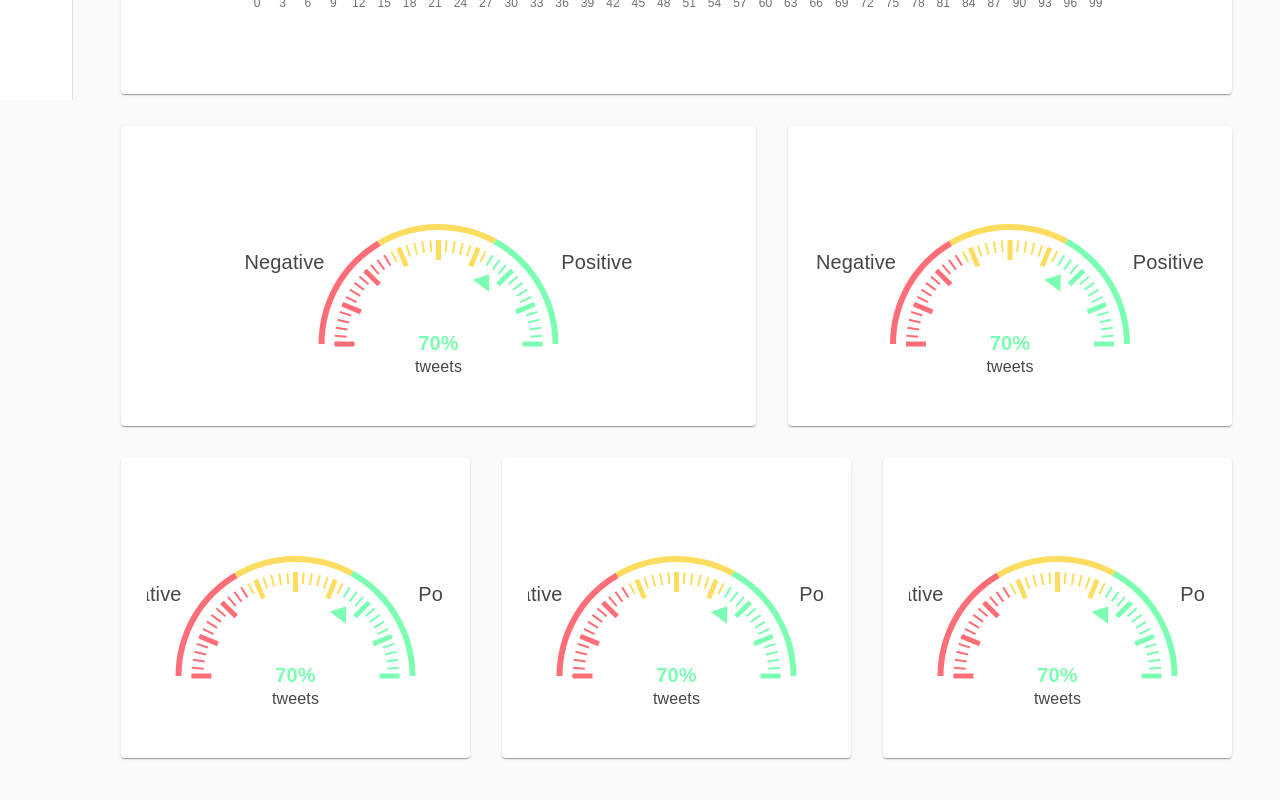
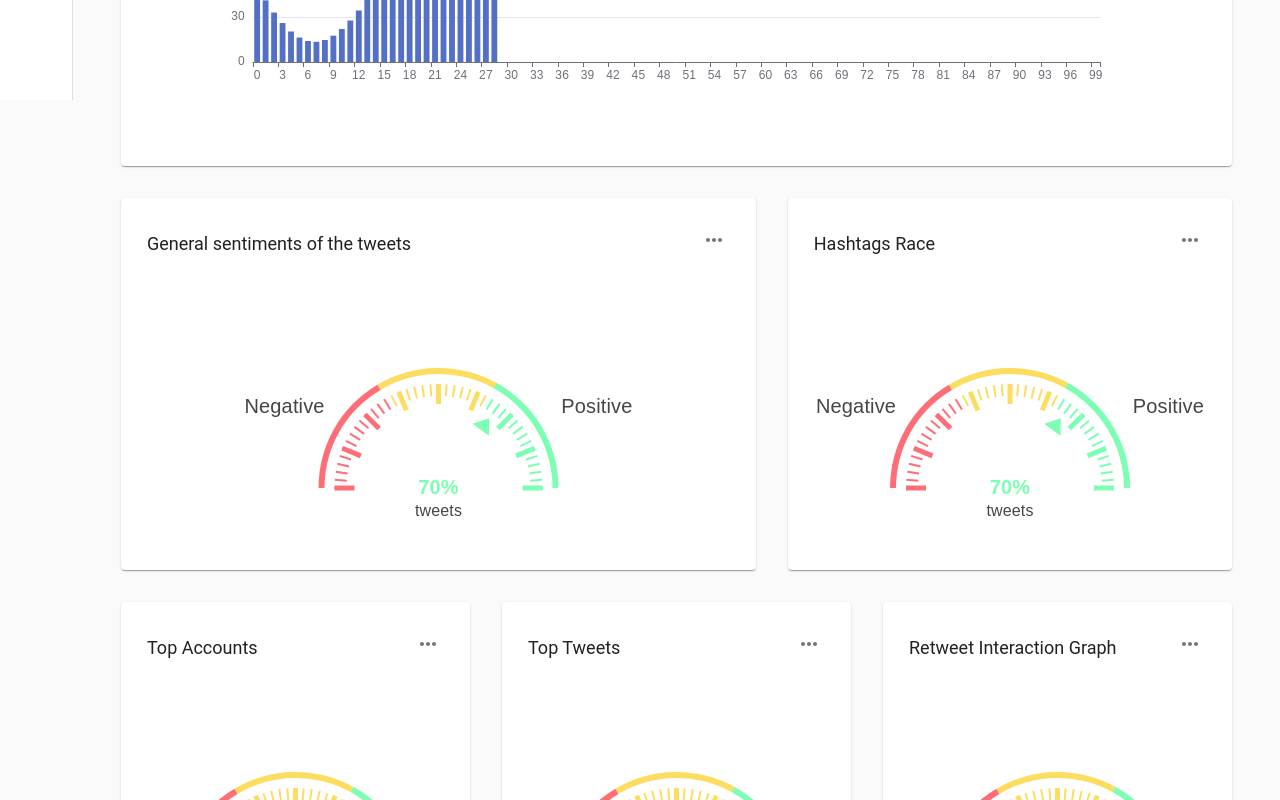
Before and after one commit to fquellec/hash-trend, a React (Create React App) app: page /dashboard in a window 1280 px wide. Shown: the part 700-1500 px from the top of the page. Built offline with nearby package versions, Linux system fonts and the light colour scheme.

Commit message:
add header to statcard

```diff
--- a/src/components/Card.js
+++ b/src/components/Card.js
@@ -1,10 +1,9 @@
 import React from 'react';
 import { makeStyles } from '@material-ui/core/styles';
-import Card from '@material-ui/core/Card';
-import CardActions from '@material-ui/core/CardActions';
-import CardContent from '@material-ui/core/CardContent';
-import Button from '@material-ui/core/Button';
+import { Card, CardContent, CardHeader } from '@material-ui/core';
 import Typography from '@material-ui/core/Typography';
+
+import MenuListComposition from './CardDropDown';
 
 const useStyles = makeStyles({
   root: {
@@ -24,6 +23,9 @@ const useStyles = makeStyles({
     textAlign: 'center',
     verticalAlign: 'top',
     fontSize: 24,
+  },
+  titleStats: {
+    fontSize: 18,
   },
   values: {
       display: 'flex',
@@ -93,29 +95,18 @@ export function SingleValueCard(props) {
 
 export function StatCard(props) {
   const classes = useStyles();
-    const bull = <span className={classes.bullet}>•</span>;
-
   return (
     <Card className={classes.root}>
+      <CardHeader
+        action={
+          <MenuListComposition/>
+        }
+        titleTypographyProps={{className:classes.titleStats }}
+        title={props.title}
+      />
       <CardContent className={classes.cardContent}>
-          <Typography className={classes.title} color="textSecondary" gutterBottom>
-            {props.name}
-          </Typography>
-          <Typography variant="h5" component="h2">
-            be{bull}nev{bull}o{bull}lent
-          </Typography>
-          <Typography className={classes.pos} color="textSecondary">
-            adjective
-          </Typography>
-          <Typography variant="body2" component="p">
-            well meaning and kindly.
-            <br />
-            {'"a benevolent smile"'}
-          </Typography>
+       {props.children}
       </CardContent>
-        <CardActions>
-          <Button size="small">Learn More</Button>
-        </CardActions>
     </Card>
   );
 }
--- /dev/null
+++ b/src/components/CardDropDown.js
@@ -0,0 +1,68 @@
+import React from 'react';
+import IconButton from '@material-ui/core/IconButton';
+import Menu from '@material-ui/core/Menu';
+import MenuItem from '@material-ui/core/MenuItem';
+import MoreHorizIcon from '@material-ui/icons/MoreHoriz';
+import { makeStyles } from '@material-ui/core/styles';
+
+
+const ITEM_HEIGHT = 48;
+const useStyles = makeStyles({
+    MenuItem: {
+     fontSize: 12,
+     fontWeight: 345,
+    },
+  });
+
+export default function CardDropDown() {
+  const classes = useStyles();
+  const [anchorEl, setAnchorEl] = React.useState(null);
+  const open = Boolean(anchorEl);
+
+  const handleClick = (event) => {
+    setAnchorEl(event.currentTarget);
+  };
+
+  const handleClose = () => {
+    setAnchorEl(null);
+  };
+
+  return (
+    <div>
+      <IconButton
+        aria-label="more"
+        aria-controls="long-menu"
+        aria-haspopup="true"
+        onClick={handleClick}
+      >
+        <MoreHorizIcon />
+      </IconButton>
+      <Menu
+        id="long-menu"
+        elevation={3}
+        anchorEl={anchorEl}
+        //keepMounted
+        open={open}
+        onClose={handleClose}
+        PaperProps={{
+          style: {
+            maxHeight: ITEM_HEIGHT * 4.5,
+            width: '20ch',
+          },
+        }}
+      >
+
+        <MenuItem key="sai" onClick={handleClose} className={classes.MenuItem}>
+        Save as Image
+        </MenuItem>
+        <MenuItem key="eth" onClick={handleClose} className={classes.MenuItem}>
+        Export to HTML
+        </MenuItem>
+        <MenuItem key="dd" onClick={handleClose} className={classes.MenuItem}>
+        Download Data
+        </MenuItem>
+
+      </Menu>
+    </div>
+  );
+}
--- a/src/components/graphs/LineChart.js
+++ b/src/components/graphs/LineChart.js
@@ -24,9 +24,9 @@ for (var i = 0; i < 100; i++) {
 
 // Chart options
 let option = {
-    title: {
-        text: 'Number of tweets per day'
-    },
+    //title: {
+    //    text: 'Number of tweets per day'
+    //},
     //legend: {
     //    data: ['bar', 'bar2']
     //},
@@ -37,9 +37,9 @@ let option = {
             //    type: ['stack', 'tiled']
             //},
             //dataView: {},
-            saveAsImage: {
-                pixelRatio: 2
-            }
+            //saveAsImage: {
+            //    pixelRatio: 2
+            //}
         }
     },
     tooltip: {},
--- a/src/pages/dashboard.jsx
+++ b/src/pages/dashboard.jsx
@@ -1,13 +1,12 @@
 import React from "react";
 import Frame from "../components/frame";
-import SimpleCard from "../components/Card"
 import Grid from '@material-ui/core/Grid';
 import Container from '@material-ui/core/Container';
 import { makeStyles } from '@material-ui/core/styles';
 import LineChart from "../components/graphs/LineChart"
 import GaugeChart from "../components/graphs/GaugeChart"
 import Typography from '@material-ui/core/Typography';
-import {SingleValueCard} from "../components/Card"
+import { SingleValueCard, StatCard } from "../components/Card"
 import TwitterIcon from '@material-ui/icons/Twitter';
 import FavoriteIcon from '@material-ui/icons/Favorite';
 import ChatIcon from '@material-ui/icons/Chat';
@@ -58,34 +57,34 @@ const DashBoardPage = (props) => {
                         />
                     </Grid>
                     <Grid item key="nb-tweets" xs={12} sm={12} md={12}>
-                        <SimpleCard>
+                        <StatCard title="Number of tweets per day">
                             <LineChart/>
-                        </SimpleCard>
+                        </StatCard>
                     </Grid>
                     <Grid item key="sentiment" xs={12} sm={12} md={7}>
-                        <SimpleCard>
+                        <StatCard title="General sentiments of the tweets">
                             <GaugeChart/>
-                        </SimpleCard>
+                        </StatCard>
                     </Grid>
                     <Grid item  xs={12} sm={12} md={5}>
-                        <SimpleCard>
+                        <StatCard title="Hashtags Race">
                             <GaugeChart/>
-                        </SimpleCard>
+                        </StatCard>
                     </Grid>
                     <Grid item  xs={12} sm={12} md={4}>
-                        <SimpleCard>
+                        <StatCard title="Top Accounts">
                             <GaugeChart/>
-                        </SimpleCard>
+                        </StatCard>
                     </Grid>
                     <Grid item  xs={12} sm={12} md={4}>
-                        <SimpleCard>
+                        <StatCard title="Top Tweets">
                             <GaugeChart/>
-                        </SimpleCard>
+                        </StatCard>
                     </Grid>
                     <Grid item  xs={12} sm={12} md={4}>
-                        <SimpleCard>
+                        <StatCard title="Retweet Interaction Graph">
                             <GaugeChart/>
-                        </SimpleCard>
+                        </StatCard>
                     </Grid>
                 </Grid>
             </Container>
```
Lines whose indentation alone changed are shown as unchanged.
